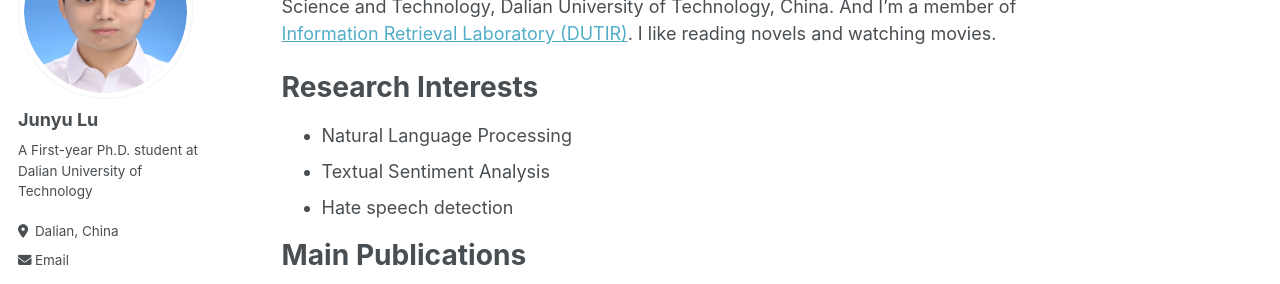
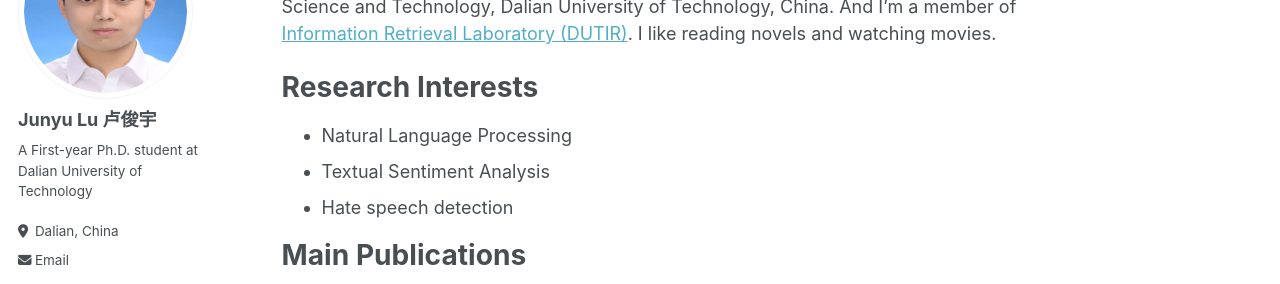
Before and after one commit to DUT-lujunyu/new_lujunyu.github.io, a Jekyll site: the page built from _pages/about.md, in a window 1280 px wide. Shown: the part 162-446 px from the top of the page. Built offline with Jekyll 4.4.1, drawn with Linux system fonts in a browser that asks for light colours; some web fonts are replaced.

Commit message:
Update _config.yml

```diff
--- a/_config.yml
+++ b/_config.yml
@@ -22,7 +22,7 @@ repository               : "dut-lujunyu/dut-lujunyu.github.io"
 author:
   # Biographic information
   avatar           : "cv.png"
-  name             : "Junyu Lu"
+  name             : "Junyu Lu 卢俊宇"
   pronouns         : # example: "she/her"
   bio              : "A First-year Ph.D. student at Dalian University of Technology"
   location         : "Dalian, China"
```
